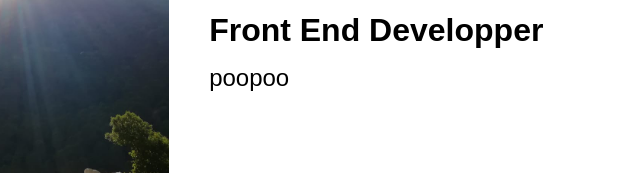
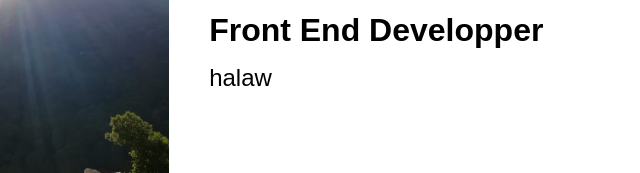
Before and after one commit to Charbel-Abou-Kheir/MyPortfolio, a plain HTML site: page index.html in a window 1280 px wide. Shown: the part 1127-1300 px from the top of the page, 306-946 px from the left. Drawn offline with Linux system fonts and the light colour scheme.

Commit message:
update html

```diff
--- a/index.html
+++ b/index.html
@@ -50,7 +50,7 @@
             <div class="col-right">
                 <h1 class="section-title">About <span>Me</span></h1>
                 <h2>Front End Developper</h2>
-                <p>poopoo
+                <p>halaw
                 </p>
             </div>
         </div>
```
